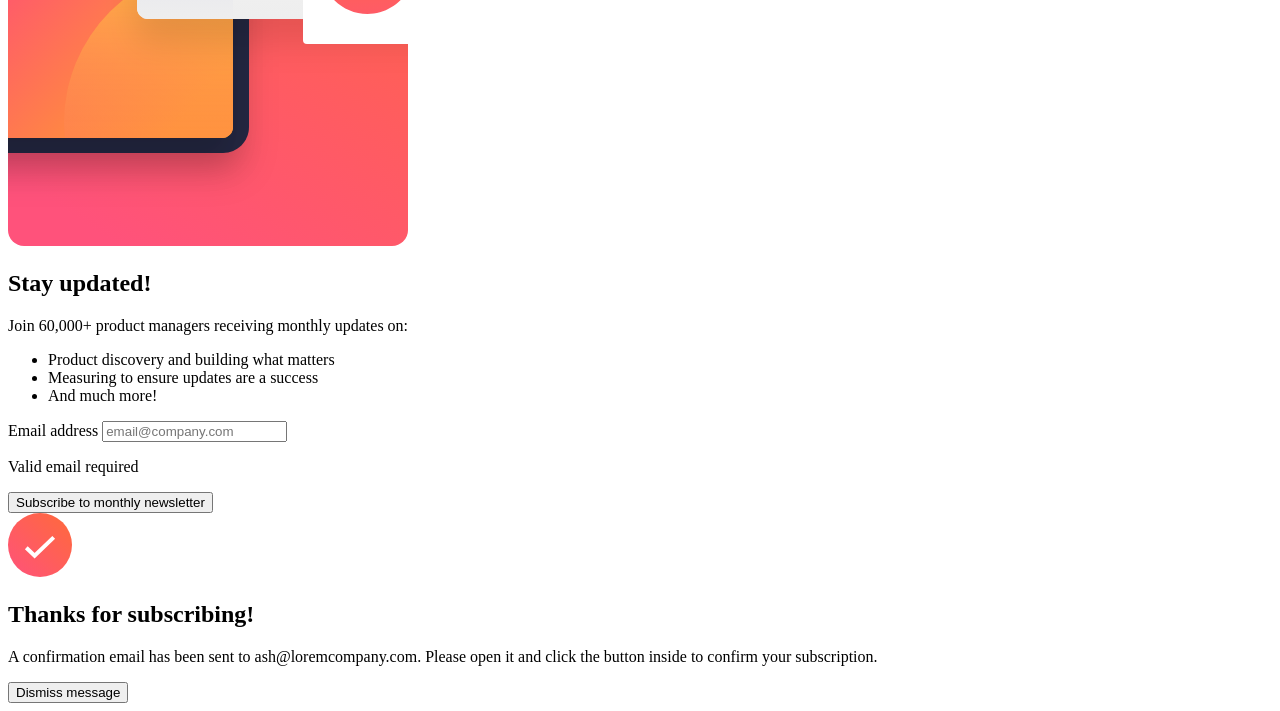
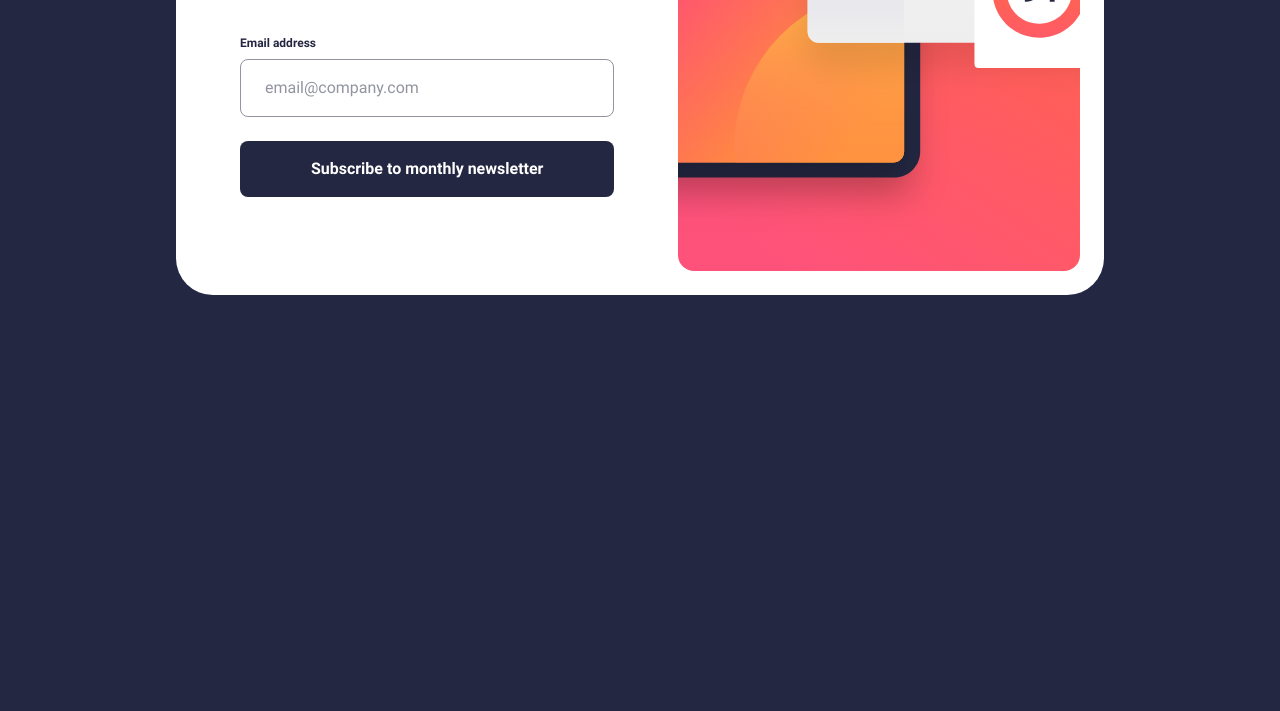
Before and after one commit to xyzeez/newsletter-sign-up-form, a plain HTML site: page index.html in a window 1280 px wide. Shown: the part 427-1138 px from the top of the page. After the commit the page ends 800 px from the top, so only its background shows below. Drawn offline with Linux system fonts and the light colour scheme.

Commit message:
Added CSS styling

```diff
--- a/index.html
+++ b/index.html
@@ -16,11 +16,11 @@
   </head>
   <body>
     <main>
-      <h1 class="main__sr-only">Newsletter Sign-up Form</h1>
+      <h1 class="sr-only">Newsletter Sign-up Form</h1>
       <section class="section section__main">
         <picture class="section__img-container">
           <source
-            media="(min-width: 768px)"
+            media="(min-width: 870px)"
             srcset="./assets/images/illustration-sign-up-desktop.svg" />
           <img
             src="./assets/images/illustration-sign-up-mobile.svg"
@@ -41,7 +41,7 @@
             </li>
             <li class="section__benefit">And much more!</li>
           </ul>
-          <form action="#" class="section__form">
+          <form action="#" class="form section__form">
             <div class="form__input-container">
               <label for="email" class="form__label"> Email address </label>
               <input
@@ -54,7 +54,7 @@
               <p
                 id="emailErrorMessage"
                 aria-live="polite"
-                class="form__error-message">
+                class="form__error-message form__error-message_hide">
                 Valid email required
               </p>
             </div>
@@ -64,7 +64,7 @@
           </form>
         </div>
       </section>
-      <section class="section section__success-state">
+      <section class="section section_hide section__success-state">
         <img
           src="./assets/images/icon-success.svg"
           alt=""
@@ -72,8 +72,10 @@
         <h2 class="section__heading">Thanks for subscribing!</h2>
         <p class="section__paragraph">
           A confirmation email has been sent to
-          <span>ash@loremcompany.com</span>. Please open it and click the button
-          inside to confirm your subscription.
+          <span class="section__paragraph--highlighted"
+            >ash@loremcompany.com</span
+          >. Please open it and click the button inside to confirm your
+          subscription.
         </p>
         <button class="btn section__btn">Dismiss message</button>
       </section>
--- a/style.css
+++ b/style.css
@@ -0,0 +1,386 @@
+/*
+  CSS Reset from
+  Josh: https://www.joshwcomeau.com/css/custom-css-reset/
+  Andy-bell: https://andy-bell.co.uk/a-more-modern-css-reset/
+*/
+*,
+*::before,
+*::after {
+  box-sizing: border-box;
+}
+
+* {
+  margin: 0;
+}
+
+html {
+  -moz-text-size-adjust: none;
+  -webkit-text-size-adjust: none;
+  text-size-adjust: none;
+  scroll-behavior: smooth;
+}
+
+body {
+  line-height: 1.5;
+  min-height: 100vh;
+  -webkit-font-smoothing: antialiased;
+}
+
+h1,
+h2,
+h3,
+h4,
+button,
+input,
+label {
+  line-height: 1.1;
+}
+
+h1,
+h2,
+h3,
+h4 {
+  text-wrap: balance;
+}
+
+p,
+h1,
+h2,
+h3,
+h4,
+h5,
+h6 {
+  overflow-wrap: break-word;
+}
+
+a {
+  text-decoration: none;
+  text-decoration-skip-ink: auto;
+  color: currentColor;
+  cursor: pointer;
+}
+
+img,
+picture,
+video,
+canvas,
+svg {
+  display: block;
+  max-width: 100%;
+}
+
+input,
+button,
+textarea,
+select {
+  font: inherit;
+}
+
+textarea:not([rows]) {
+  min-height: 10em;
+}
+
+ul,
+ol {
+  list-style: none;
+  margin: 0;
+  padding: 0;
+}
+
+address {
+  font-style: normal;
+}
+/* Reset Ends */
+
+/* Hides screen-reader contents */
+.sr-only {
+  position: absolute;
+  width: 1px;
+  height: 1px;
+  padding: 0;
+  margin: -1px;
+  overflow: hidden;
+  clip: rect(0, 0, 0, 0);
+  white-space: nowrap;
+  border-width: 0;
+}
+
+/* Fonts */
+@font-face {
+  font-family: Roboto;
+  src: url(./assets/fonts/Roboto-Regular.ttf);
+  font-weight: 400;
+}
+
+@font-face {
+  font-family: Roboto;
+  src: url(./assets/fonts/Roboto-Bold.ttf);
+  font-weight: 700;
+}
+
+/* Custom properties */
+:root {
+  /* primary colors */
+  --tomato: hsl(4, 100%, 67%);
+  --light-tomato: hsla(4, 100%, 67%, 0.14);
+
+  /* neutral colors */
+  --dark-slate-grey: hsl(234, 29%, 20%);
+  --charcoal-grey: hsl(235, 18%, 26%);
+  --grey: hsl(231, 7%, 60%);
+  --white: hsl(0, 0%, 100%);
+
+  /* gradients */
+  --btn-gradient: linear-gradient(
+    90deg,
+    hsl(234, 29%, 20%) 0%,
+    hsl(234, 29%, 20%) 50%,
+    hsl(342, 100%, 64%) 85%,
+    hsl(15, 100%, 61%) 100%
+  );
+
+  /* font-weights */
+  --regular: 400;
+  --bold: 700;
+}
+
+html {
+  font-family: 'Roboto';
+  font-size: 1rem;
+  font-weight: var(--regular);
+  color: var(--charcoal-grey);
+}
+
+/* layout */
+body {
+  display: flex;
+  flex-direction: column;
+  align-items: center;
+  width: 100%;
+  background-color: var(--dark-slate-grey);
+}
+
+main {
+  display: flex;
+  flex-direction: column;
+  align-items: center;
+  width: 100%;
+  min-height: 100dvh;
+  background-color: var(--white);
+}
+
+.section__main {
+  display: flex;
+  flex-direction: column;
+  align-items: center;
+  gap: 2.5rem;
+}
+
+.section__img-container {
+  width: 100%;
+}
+
+.section__img {
+  margin: auto;
+  width: 100%;
+  max-width: 450px;
+}
+
+.section__content {
+  padding: 0 1.5rem 2.5rem;
+}
+
+.section__heading {
+  font-size: clamp(2.5rem, 5.5vw, 3.46rem);
+  font-weight: var(--bold);
+  margin-bottom: 1.3rem;
+}
+
+.section__paragraph {
+  margin-bottom: 1.3rem;
+}
+
+.section__benefits {
+  display: flex;
+  flex-direction: column;
+  gap: 0.8rem;
+  margin-bottom: 2.5rem;
+  margin-inline-start: 35px;
+}
+
+.section__benefit {
+  position: relative;
+}
+
+.section__benefit::before {
+  position: absolute;
+  content: '';
+  width: 20px;
+  height: 20px;
+  left: -35px;
+  background-image: url(./assets/images/icon-list.svg);
+  background-repeat: no-repeat;
+  background-position: center;
+  background-size: contain;
+}
+
+.section__form {
+  width: 100%;
+}
+
+.form {
+  display: flex;
+  flex-direction: column;
+  gap: 1.5rem;
+}
+
+.form__input-container {
+  position: relative;
+  display: flex;
+  flex-direction: column;
+  gap: 0.5rem;
+}
+
+.form__label {
+  font-size: 0.75rem;
+  font-weight: var(--bold);
+  color: var(--dark-slate-grey);
+}
+
+.form__input {
+  color: var(--dark-slate-grey);
+  padding: 1rem 1.5rem;
+  border: 1px solid var(--grey);
+  border-radius: 0.5rem;
+  background: none;
+}
+
+.form__input:is(:focus, :focus-visible) {
+  outline-color: var(--charcoal-grey);
+}
+
+.form__input::placeholder {
+  color: var(--grey);
+}
+
+/* Form Error-state */
+.form__input[aria-invalid='true'] {
+  border-color: var(--tomato);
+  background: var(--light-tomato);
+}
+
+.form__input[aria-invalid='true']::placeholder {
+  color: var(--tomato);
+}
+
+.form__error-message {
+  position: absolute;
+  right: 0;
+  font-size: 0.75rem;
+  font-weight: var(--bold);
+  color: var(--tomato);
+}
+
+.form__error-message_hide {
+  display: none;
+}
+
+.btn {
+  color: var(--white);
+  font-weight: var(--bold);
+  text-align: center;
+  width: 100%;
+  padding: 1rem 1rem;
+  border: none;
+  border-radius: 0.5rem;
+  background-color: var(--dark-slate-grey);
+}
+
+.section__success-state {
+  display: flex;
+  flex-direction: column;
+  min-height: 100dvh;
+  padding: 5rem 1.5rem 2.5rem;
+}
+
+.section__icon {
+  width: 64px;
+  height: 64px;
+  margin-bottom: 1.5rem;
+}
+
+.section__paragraph--highlighted {
+  font-weight: var(--bold);
+}
+
+.section__btn {
+  margin-top: auto;
+}
+
+/* Tablet view */
+@media screen and (min-width: 500px) {
+  body {
+    justify-content: center;
+    padding: 4rem 2rem;
+  }
+
+  main {
+    max-width: max-content;
+    min-height: max-content;
+    border-radius: 2.3rem;
+  }
+
+  .section__main {
+    width: 100%;
+    max-width: 500px;
+  }
+
+  .section__img-container {
+    padding: 1.5rem 1.5rem 0;
+  }
+
+  .section__img {
+    border-radius: 1.5rem;
+  }
+
+  .section__success-state {
+    min-height: max-content;
+    max-width: 450px;
+    padding: 2rem 2.5rem 2.5rem;
+  }
+
+  .section__btn {
+    margin-top: 1.5rem;
+  }
+}
+
+@media screen and (min-width: 870px) {
+  body {
+    padding: 2rem;
+  }
+
+  .section__main {
+    flex-direction: row-reverse;
+    max-width: 58rem;
+    padding: 1.5rem;
+  }
+
+  .section__img-container {
+    width: 48%;
+    padding: 0;
+  }
+
+  .section__img {
+    max-width: 100%;
+    border-radius: 0;
+  }
+
+  .section__content {
+    width: 52%;
+    padding: 0 1.5rem 0 2.5rem;
+  }
+}
+
+.section_hide {
+  display: none;
+}
```
